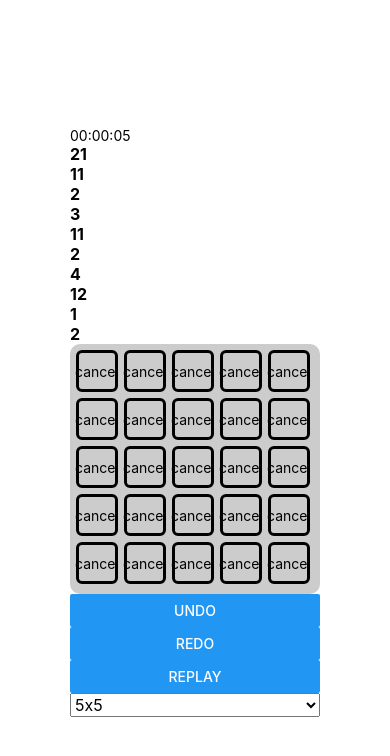
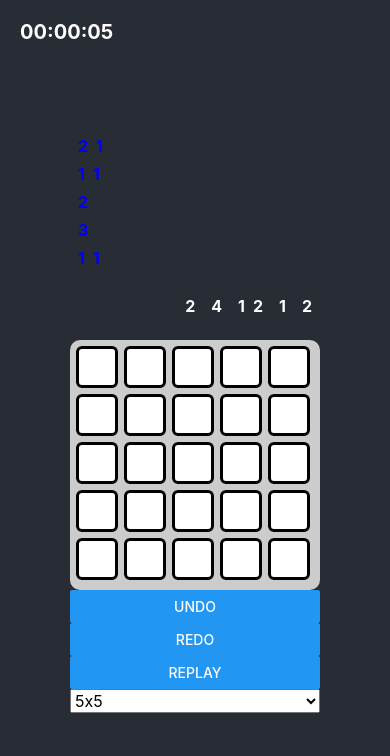
Before and after one commit to FelipeBockMagagnin/SimpleNonogram, a React Native app: screen / in a window 390 px wide. Shown: the top 756 px of the page. Built offline with nearby package versions, Linux system fonts and the light colour scheme.

Commit message:
chore: change square color on change, and small visual adjusts

```diff
--- a/components/game/index.js
+++ b/components/game/index.js
@@ -58,17 +58,18 @@ function HintNumbers(props) {
       if (typeof props.currentHints[a][currentIt] !== 'undefined' &&
         props.currentHints[a][currentIt] === props.goalHints[a][b]) {
         currentIt++;
-        aSection.push(<Text style={styles.hint} className="hint crossout">{props.goalHints[a][b]}</Text>);
+        aSection.push(<Text style={[styles.hint, styles.crossout]} className="hint crossout">{props.goalHints[a][b]}</Text>);
       } else {
         aSection.push(<Text style={styles.hint} className="hint">{props.goalHints[a][b]}</Text>);
       }
     }
 
-    hintNumbers.push(<Text style={styles.hint} className={"hint-" + props.type}>{aSection}</Text>);
+    hintNumbers.push(<Text style={props.type == 'col' ? styles.colHints : styles.rowHint}>{aSection}</Text>);
   }
 
   return (
-    <View className={props.area + '-hints'}>
+
+    <View style={props.area == 'left' ? styles.leftHintContainer : styles.rigthHintContainer}>
       {hintNumbers}
     </View>
   );
@@ -85,12 +86,12 @@ function Square(props) {
 
   return (
     <View
-      style={styles.square}
+      style={(value == 'empty') ? [styles.square, styles.squareEmpty] : [styles.square, styles.squareFilled]}
       //className={'square square-' + value}
-      onTouchStart={props.onMouseDown}
+      onTouchStart={props.onTouchStart}
       onTouchMove={props.onMouseEnter}
     >
-      <Text className="material-icons">cancel</Text>
+      <Text className="material-icons"></Text>
     </View>
   );
 }
@@ -103,7 +104,7 @@ class Board extends React.Component {
     return (
       <Square
         value={this.props.squares[loc]}
-        onMouseDown={(event) => this.props.onMouseDown(event, loc)}
+        onTouchStart={(event) => this.props.onTouchStart(event, loc)}
         onMouseEnter={() => this.props.onMouseEnter(loc)}
       />
     );
@@ -326,6 +327,7 @@ class Game extends React.Component {
    * @param {Number} loc Index of the square being clicked.
    */
   squareClick(event, loc) {
+    console.log('click')
     const current = this.state.current;
     const squares = current.slice();
     let lMouseDown = this.state.lMouseDown;
@@ -334,23 +336,13 @@ class Game extends React.Component {
     let currentAction = this.state.currentAction;
     let changed = this.state.changed;
 
-    if (event.button === 0) {
-      if (event.type === "mousedown") {
       lMouseDown = true;
       currentAction = (initialSquare === SquareValue.EMPTY) ? SquareValue.FILLED : SquareValue.EMPTY;
       squares[loc] = currentAction;
       changed = true;
-      }
-    } else if (event.button === 2) {
-      if (event.type === "mousedown") {
-        rMouseDown = true;
-        currentAction = (initialSquare === SquareValue.EMPTY) ? SquareValue.MARKED : SquareValue.EMPTY;
-        squares[loc] = currentAction;
-        changed = true;
-      }
-    } else {
-      return;
-    }
+
+      console.log(squares)
+
     this.setState({
       current: squares,
       lMouseDown: lMouseDown,
@@ -411,7 +403,7 @@ class Game extends React.Component {
       let rowHints = [];
       let num = 0;
 
-      for ( let col = 0; col < dimensions.cols; col++) {
+      for (let col = 0; col < dimensions.cols; col++) {
         if (squares[this.getSquareIndex(row, col)] === SquareValue.FILLED) num++;
         else if (num) {
           rowHints.push(num);
@@ -427,7 +419,7 @@ class Game extends React.Component {
       let colHints = [];
       let num = 0;
 
-      for ( let row = 0; row < dimensions.rows; row++) {
+      for (let row = 0; row < dimensions.rows; row++) {
         if (squares[this.getSquareIndex(row, col)] === SquareValue.FILLED) num++;
         else if (num) {
           colHints.push(num);
@@ -551,15 +543,14 @@ class Game extends React.Component {
 
     return (
       <View
+        style={styles.game}
         className="game"
-        onContextMenu={(e)=> e.preventDefault()}
+        onContextMenu={(e) => e.preventDefault()}
         onMouseUp={() => this.appendHistory()}
       >
-        <View className="left-panel">
-          <View className="game-info">
-            <Text>{this.state.timer}</Text>
-            <Text>{(this.winCheck()) ? 'You won!' : ''}</Text>
-          </View>
+        <View style={styles.gameInfo}>
+          <Text style={{ color: 'white', fontWeight: '700', fontSize: 20 }}>{this.state.timer}</Text>
+          <Text style={{ color: 'white', fontWeight: '700', fontSize: 20 }}>{(this.winCheck()) ? 'You won!' : ''}</Text>
         </View>
         <View className="right-panel">
           <View className="upper-board">
@@ -580,7 +571,7 @@ class Game extends React.Component {
             <Board
               squares={current}
               dimensions={this.state.dimensions}
-              onMouseDown={(event, loc) => this.squareClick(event, loc)}
+              onTouchStart={(event, loc) => this.squareClick(event, loc)}
               onMouseEnter={loc => this.squareHover(loc)}
             />
           </View>
@@ -588,7 +579,7 @@ class Game extends React.Component {
             <Button className="material-icons" title='undo' onPress={() => this.undoAction()}></Button>
             <Button className="material-icons" title='redo' onPress={() => this.redoAction()}></Button>
             <Button className="material-icons" title='replay' onPress={() => this.restart()}></Button>
-            <DimensionChoices/>
+            <DimensionChoices />
           </View>
         </View>
       </View>
--- a/components/game/styles.js
+++ b/components/game/styles.js
@@ -1,10 +1,9 @@
-import { StyleSheet } from 'react-native'
+import { StyleSheet, Dimensions } from 'react-native'
 
 const styles = StyleSheet.create({
   square: {
     position: 'relative',
     display: 'flex',
-    color: '#f44336',
     alignItems: "center",
     justifyContent: 'center',
     borderWidth: 3,
@@ -21,24 +20,92 @@ const styles = StyleSheet.create({
     flexWrap: 'wrap',
     flexDirection: 'row'
   },
-
   gameBoard: {
   //display: grid,
   display: 'flex',
+  flexDirection: 'column',
   backgroundColor: '#ccc',
   borderRadius: 10,
   padding: 3,
   width: 250,
   height: 250
 },
+
 hint: {
+  margin: 4
+  //transition: color 0.2s ease 0s,
+},
+rowHint: {
+  color: 'white',
+  fontSize: 16,
+  fontWeight: '700',
+  margin: 4
+  //-webkit-box-pack: end,
+  //grid-auto-flow: column,
+},
+colHints: {
+  color: 'blue',
+  fontSize: 16,
+  fontWeight: '700',
+  margin: 4
+  //-webkit-box-pack: end,
+  //grid-auto-flow: column,
+},
+crossout: {
+  color: '#666'
+},
+leftHintContainer: {
+  alignItems: 'center',
   display: 'flex',
+  flexDirection: 'row',
+  alignSelf: 'flex-end',
+  alignItems: 'flex-end',
+  justifyContent: 'flex-end',
+  marginBottom: 20,
+},
+rigthHintContainer: {
+  flexDirection: 'column',
   alignItems: 'center',
-  fontWeight: '700',
-  fontSize: 16,
-  color: '#000',
-  //transition: color 0.2s ease 0s,
-}
+  display: 'flex',
+  alignSelf: 'flex-start',
+  alignItems: 'flex-start',
+  marginBottom: 20,
+},
+game: {
+  backgroundColor: '#282c34',
+  height: Dimensions.get('window').height, //'100vh',
+  width: Dimensions.get('window').width,
+  display: 'flex',
+  flexDirection: 'row',
+  alignItems: 'center',
+  justifyContent: 'center',
+  color: 'white',
+  //-webkit-touch-callout: none,
+  //-webkit-user-select: none,
+  //-khtml-user-select: none,
+  //-moz-user-select: none,
+  //-ms-user-select: none,
+  //user-select: none,
+  //cursor: default,
+},
+gameInfo: {
+  marginRight: 20,
+  color: 'white',
+  position: 'absolute',
+  top: 20,
+  left: 20
+},
+squareFilled: {
+  backgroundColor: '#353235',
+},
+squareEmpty: {
+  backgroundColor: '#fff',
+},
+squareMarked: {
+  backgroundColor: '#ccc',
+  color: '#f44336',
+},
+
 })
 
 export default styles;
@@ -47,16 +114,6 @@ export default styles;
 // ol,
 // ul {
 //   padding-left: 30px,
-// }
-
-// .upper-hints {
-//   display: grid,
-//   align-self: flex-end,
-//   align-items: flex-end,
-//   -webkit-box-pack: end,
-//   justify-content: end,
-//   grid-auto-flow: column,
-//   margin-bottom: 20px,
 // }
 
 // .hint-col {
@@ -68,9 +125,7 @@ export default styles;
 
 
 
-// .crossout {
-//   color: #666,
-// }
+
 
 // .lower-board {
 //   display: flex,
@@ -106,23 +161,12 @@ export default styles;
 //   transform: scale(0),
 // }
 
-// .square-empty {
-//   background-color: #fff,
-// }
 
-// .square-marked {
-//   background-color: #ccc,
-//   color: #f44336,
-// }
 
 // .square-marked .material-icons {
 //   font-size: 70px,
 //   transform: scale(1),
 //   transition: transform 0.2s ease 0s,
-// }
-
-// .square-filled {
-//   background-color: #353235,
 // }
 
 // @keyframes blink {
@@ -142,24 +186,3 @@ export default styles;
 // .kbd-navigation .square:focus {
 //   background: #ddd,
 // }
-
-// .game {
-//   background-color: #282c34,
-//   min-height: 100vh,
-//   display: flex,
-//   flex-direction: row,
-//   align-items: center,
-//   justify-content: center,
-//   color: white,
-//   -webkit-touch-callout: none,
-//   -webkit-user-select: none,
-//   -khtml-user-select: none,
-//   -moz-user-select: none,
-//   -ms-user-select: none,
-//   user-select: none,
-//   cursor: default,
-// }
-
-// .game-info {
-//   margin-right: 20px,
-// }
```
Lines whose indentation alone changed are shown as unchanged.
